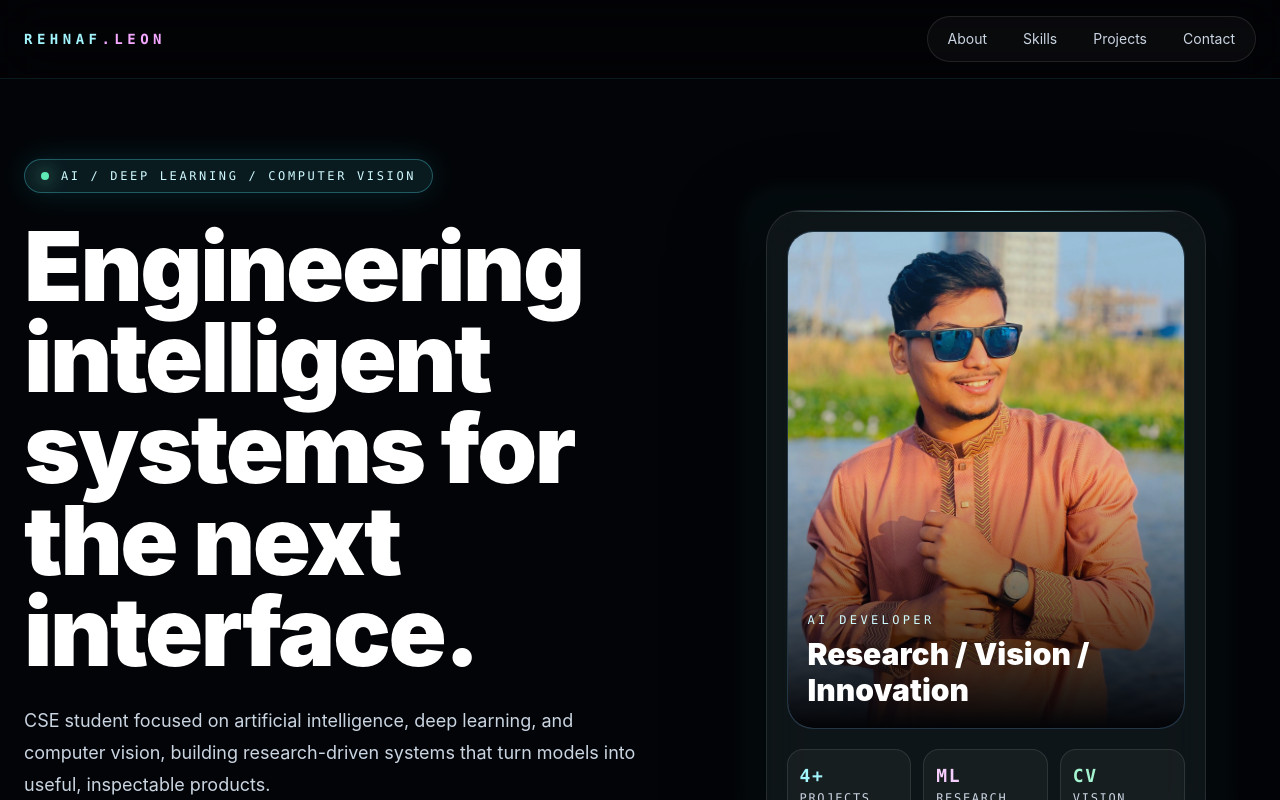
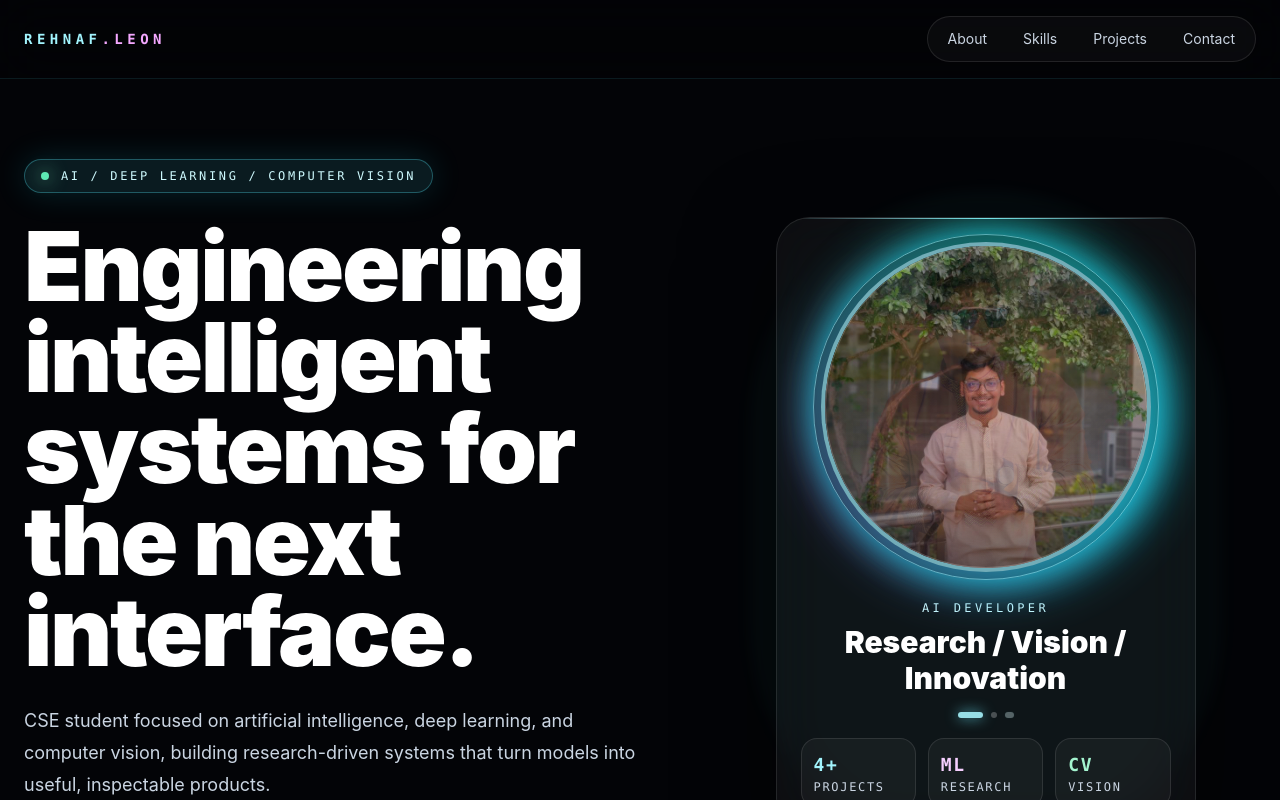
Before and after one commit to viperleon/rehnaf-portfolio, a React (Vite) app: page / in a window 1280 px wide. Shown: the top 800 px of the page. Built offline with nearby package versions, Linux system fonts and the light colour scheme.

Commit message:
Restored previous stable deployment

```diff
--- a/src/App.jsx
+++ b/src/App.jsx
@@ -1,6 +1,25 @@
+import { useEffect, useState } from 'react'
+import dp from './assets/dp.jpg'
 import profile from './assets/leon.jpg'
+import me from './assets/me.jpg'
 
 export default function Portfolio() {
+  const profileImages = [
+    { src: profile, alt: 'Rehnaf Leon profile portrait' },
+    { src: dp, alt: 'Rehnaf Leon alternate portrait' },
+    { src: me, alt: 'Rehnaf Leon casual portrait' },
+  ]
+
+  const [activeProfileImage, setActiveProfileImage] = useState(0)
+
+  useEffect(() => {
+    const sliderTimer = window.setInterval(() => {
+      setActiveProfileImage((currentImage) => (currentImage + 1) % profileImages.length)
+    }, 2000)
+
+    return () => window.clearInterval(sliderTimer)
+  }, [profileImages.length])
+
   const projects = [
     {
       title: 'Road Damage Detection',
@@ -112,16 +131,41 @@ export default function Portfolio() {
             </div>
           </div>
 
-          <div className="relative mx-auto w-full max-w-[440px]">
-            <div className="absolute -inset-6 rounded-[36px] border border-cyan-300/10 bg-cyan-300/[0.03] blur-sm" />
-            <div className="relative overflow-hidden rounded-[34px] border border-white/10 bg-white/[0.045] p-5 shadow-[0_28px_90px_rgba(0,0,0,0.55)] backdrop-blur-xl">
+          <div className="relative mx-auto w-full max-w-[420px]">
+            <div className="absolute -inset-6 rounded-full border border-cyan-300/10 bg-cyan-300/[0.03] blur-sm" />
+            <div className="relative overflow-hidden rounded-[34px] border border-white/10 bg-white/[0.045] p-6 shadow-[0_28px_90px_rgba(0,0,0,0.55)] backdrop-blur-xl">
               <div className="absolute inset-x-0 top-0 h-px bg-gradient-to-r from-transparent via-cyan-200 to-transparent" />
-              <div className="relative aspect-[4/5] overflow-hidden rounded-[26px] border border-cyan-200/20 bg-slate-950">
-                <img src={profile} alt="Rehnaf Leon" className="h-full w-full object-cover opacity-90 saturate-125" />
-                <div className="absolute inset-0 bg-gradient-to-t from-[#030407] via-transparent to-cyan-300/10" />
-                <div className="absolute bottom-5 left-5 right-5">
+              <div className="relative mx-auto aspect-square w-full max-w-[330px]">
+                <div className="absolute -inset-5 rounded-full bg-[conic-gradient(from_120deg,rgba(34,211,238,0.95),rgba(217,70,239,0.35),rgba(16,185,129,0.45),rgba(34,211,238,0.95))] opacity-80 blur-xl" />
+                <div className="absolute -inset-2 rounded-full border border-cyan-200/60 shadow-[0_0_32px_rgba(34,211,238,0.7),inset_0_0_28px_rgba(34,211,238,0.22)]" />
+                <div className="relative h-full overflow-hidden rounded-full border-4 border-cyan-200/70 bg-slate-950 shadow-[0_0_50px_rgba(34,211,238,0.45)]">
+                  {profileImages.map((image, index) => (
+                    <img
+                      key={image.src}
+                      src={image.src}
+                      alt={image.alt}
+                      className={`absolute inset-0 h-full w-full object-cover saturate-125 transition-opacity duration-1000 ease-in-out ${
+                        activeProfileImage === index ? 'opacity-95' : 'opacity-0'
+                      }`}
+                    />
+                  ))}
+                  <div className="absolute inset-0 rounded-full bg-[radial-gradient(circle_at_50%_18%,transparent_44%,rgba(3,4,7,0.1)_64%,rgba(3,4,7,0.72)_100%)]" />
+                  <div className="absolute inset-0 rounded-full ring-1 ring-inset ring-white/20" />
+                </div>
+              </div>
+
+              <div className="mt-7 text-center">
                 <p className="font-mono text-xs uppercase tracking-[0.28em] text-cyan-100">AI Developer</p>
-                  <h2 className="mt-2 text-3xl font-black text-white">Research / Vision / Innovation</h2>
+                <h2 className="mt-2 text-2xl font-black text-white sm:text-3xl">Research / Vision / Innovation</h2>
+                <div className="mt-4 flex justify-center gap-2">
+                  {profileImages.map((image, index) => (
+                    <span
+                      key={`${image.src}-indicator`}
+                      className={`h-1.5 rounded-full transition-all duration-500 ${
+                        activeProfileImage === index ? 'w-7 bg-cyan-200 shadow-[0_0_14px_rgba(103,232,249,0.85)]' : 'w-1.5 bg-white/25'
+                      }`}
+                    />
+                  ))}
                 </div>
               </div>
 
@@ -228,9 +272,7 @@ export default function Portfolio() {
 
         <section id="contact" className="mx-auto max-w-7xl px-6 py-24">
           <div className="relative overflow-hidden rounded-[34px] border border-cyan-300/20 bg-cyan-300/[0.055] p-8 text-center shadow-[0_0_80px_rgba(34,211,238,0.11)] md:p-14">
-
             <div className="absolute inset-x-10 top-0 h-px bg-gradient-to-r from-transparent via-cyan-200 to-transparent" />
-
             <div className="absolute -top-24 left-1/2 h-52 w-52 -translate-x-1/2 rounded-full bg-cyan-400/20 blur-3xl" />
 
             <p className="font-mono text-sm uppercase tracking-[0.28em] text-cyan-100">
@@ -248,7 +290,6 @@ export default function Portfolio() {
             </p>
 
             <div className="mt-12 flex flex-wrap justify-center gap-5">
-
               <a
                 href="mailto:rehnafleon@gmail.com"
                 className="rounded-full bg-cyan-300 px-8 py-4 font-bold text-slate-950 transition duration-300 hover:scale-105 hover:bg-cyan-200 hover:shadow-[0_0_35px_rgba(103,232,249,0.45)]"
@@ -274,17 +315,14 @@ export default function Portfolio() {
                 LinkedIn
               </a>
 
-
               <a
                 href="https://www.facebook.com/rehnafleon"
                 target="_blank"
                 rel="noopener noreferrer"
-        className="rounded-full border border-white/15 bg-white/[0.03] px-8 py-4 font-bold text-slate-100 transition duration-300 hover:border-cyan-300/60 hover:bg-cyan-400/10 hover:text-cyan-100 hover:shadow-[0_0_30px_rgba(34,211,238,0.25)]"
-
+                className="rounded-full border border-white/15 bg-white/[0.03] px-8 py-4 font-bold text-slate-100 transition duration-300 hover:border-blue-300/60 hover:bg-blue-400/10 hover:text-blue-100 hover:shadow-[0_0_30px_rgba(96,165,250,0.25)]"
               >
                 Facebook
               </a>
-
             </div>
           </div>
         </section>
```
Lines whose indentation alone changed are shown as unchanged.
